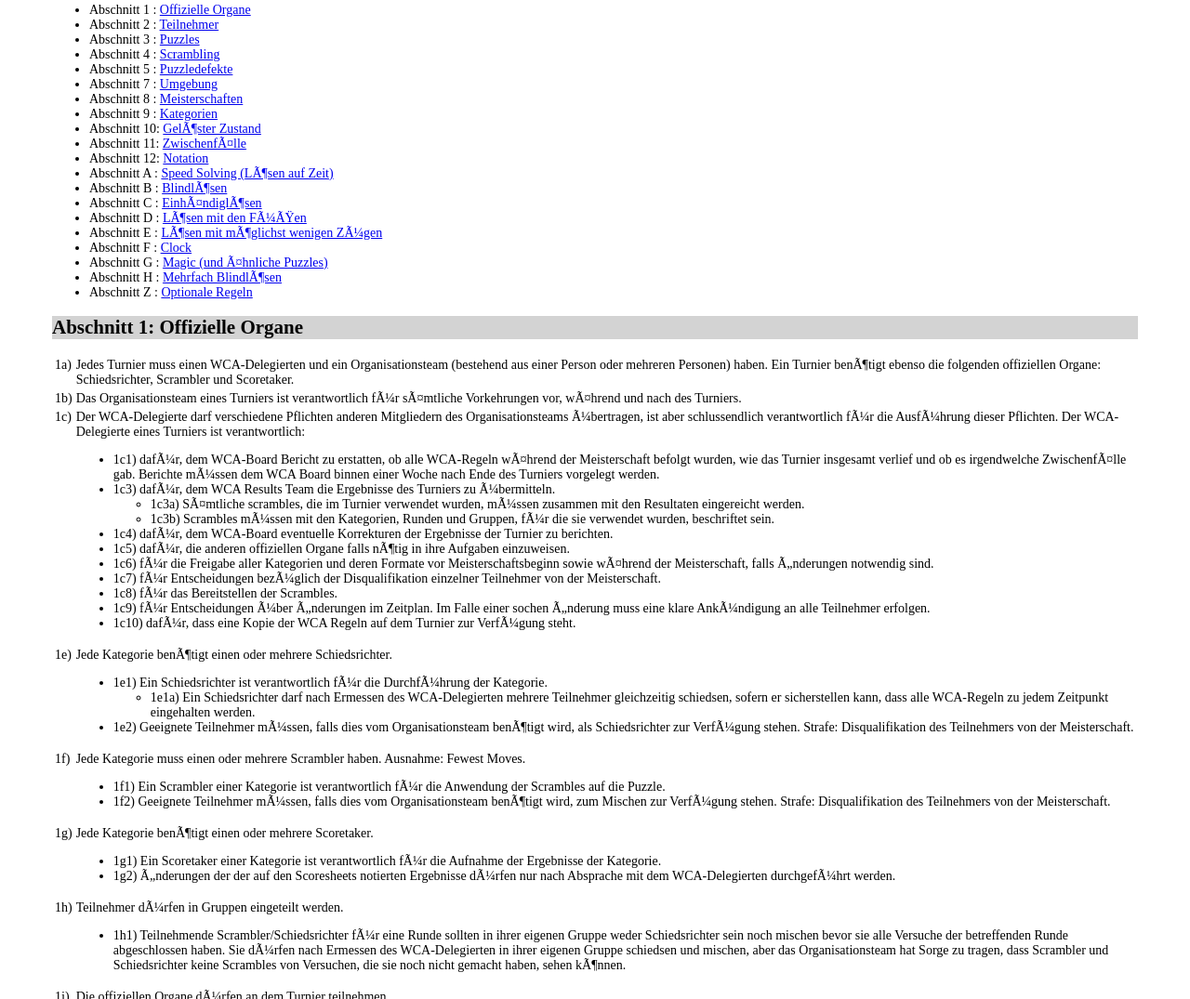
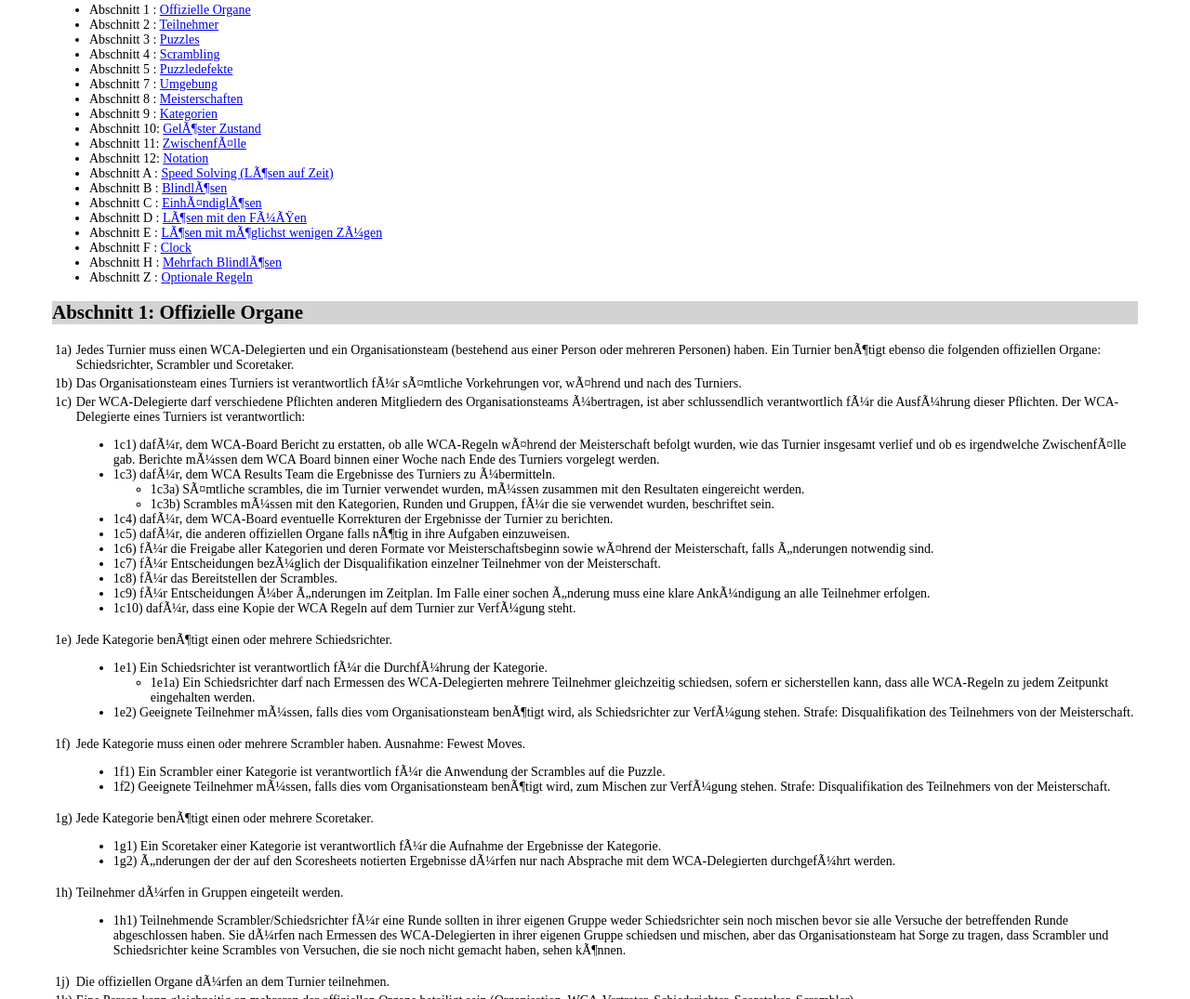
Before and after one commit to thewca/wca-regulations, a plain HTML site: page 2013.html in a window 1280 px wide. Shown: the part 751-1826 px from the top of the page at 93% size. Drawn offline with Linux system fonts and the light colour scheme.

Commit message:
Update 2013.html

```diff
--- a/2013.html
+++ b/2013.html
@@ -97,7 +97,6 @@ Anmerkung: Da die Nummerierung der Abschnitte und Regeln beim Löschen von Regel
 <li>Abschnitt D : <a href="#solvingwithfeet">Lösen mit den Füßen</a></li>
 <li>Abschnitt E : <a href="#fewestmovessolving">Lösen mit möglichst wenigen Zügen</a></li>
 <li>Abschnitt F : <a href="#clocksolving">Clock</a></li>
-<li>Abschnitt G : <a href="#magicsolving">Magic (und ähnliche Puzzles)</a></li>
 <li>Abschnitt H : <a href="#multipleblindfoldedsolving">Mehrfach Blindlösen</a></li>
 <li>Abschnitt Z : <a href="#optional">Optionale Regeln</a></li>
 </ul>
```
